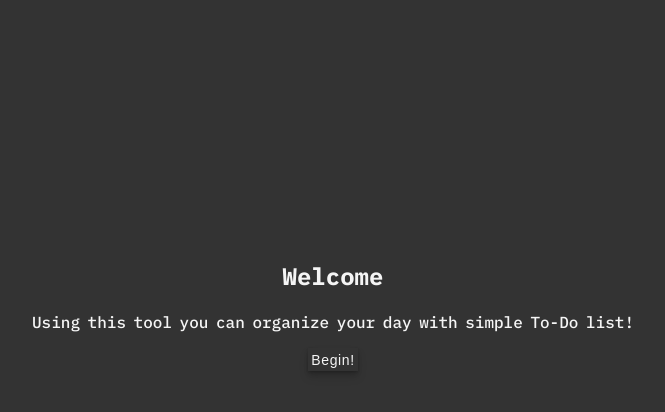
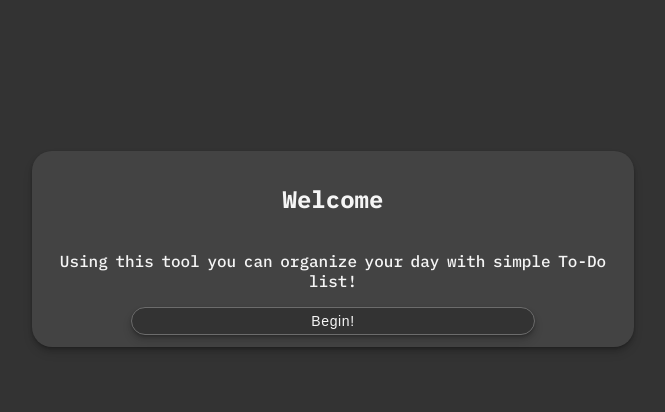
Before and after one commit to q-13t/to-do-list, a React (Create React App) app: page / in a window 1280 px wide. Shown: the top 412 px of the page, without its empty margins (307-972 px from the left). Built offline with nearby package versions, Linux system fonts and the light colour scheme; the HTML template or start-up script is replaced by a standard one.

Commit message:
UPD: HomePage CSS

```diff
--- a/src/index.css
+++ b/src/index.css
@@ -8,11 +8,16 @@
     --text-color-main: whitesmoke;
     --button-back-hover: #444444;
     --button-back: #6c6c6c;
+    --sub-back-color: #434343;
 }
 
 
 /* Global styling */
 body {
+    display: grid;
+    place-items: center;
+
+    height: 100vh;
 
     background: var(--back-color);
     color: var(--text-color-main);
@@ -25,18 +30,30 @@ body {
 
     -webkit-font-smoothing: antialiased;
     -moz-osx-font-smoothing: grayscale;
+    word-spacing: -2px;
 }
+
+
 
 /* Home-page styling */
 .home-page {
-    word-spacing: -2px;
-    transform: translateY(30vh);
+    background-color: var(--sub-back-color);
+    border-radius: 20px;
+    box-shadow: rgba(0, 0, 0, .2) 0 3px 5px -1px, rgba(0, 0, 0, .14) 0 6px 10px 0, rgba(0, 0, 0, .12) 0 1px 2px 0;
+    padding: 2%;
+    display: grid;
+    align-self: start;
+    justify-self: center;
+    place-items: center;
+    text-align: center;
 }
+
+
 
 
 .home-page button {
     background-color: var(--back-color);
-    border-style: none;
+    border: 1px solid var(--button-back);
     box-shadow: rgba(0, 0, 0, .2) 0 3px 5px -1px, rgba(0, 0, 0, .14) 0 6px 10px 0, rgba(0, 0, 0, .12) 0 1px 2px 0;
     box-sizing: border-box;
     color: var(--text-color-main);
@@ -51,8 +68,9 @@ body {
     position: relative;
     text-align: center;
     transition: box-shadow 280ms cubic-bezier(.4, 0, .2, 1), opacity 15ms linear 30ms, transform 270ms cubic-bezier(0, 0, .2, 1) 0ms;
-    width: auto;
-
+    width: 70%;
+    border-radius: 20px;
+    padding: 5px 0px 5px 0px;
 }
 
 .home-page button:hover {
```
